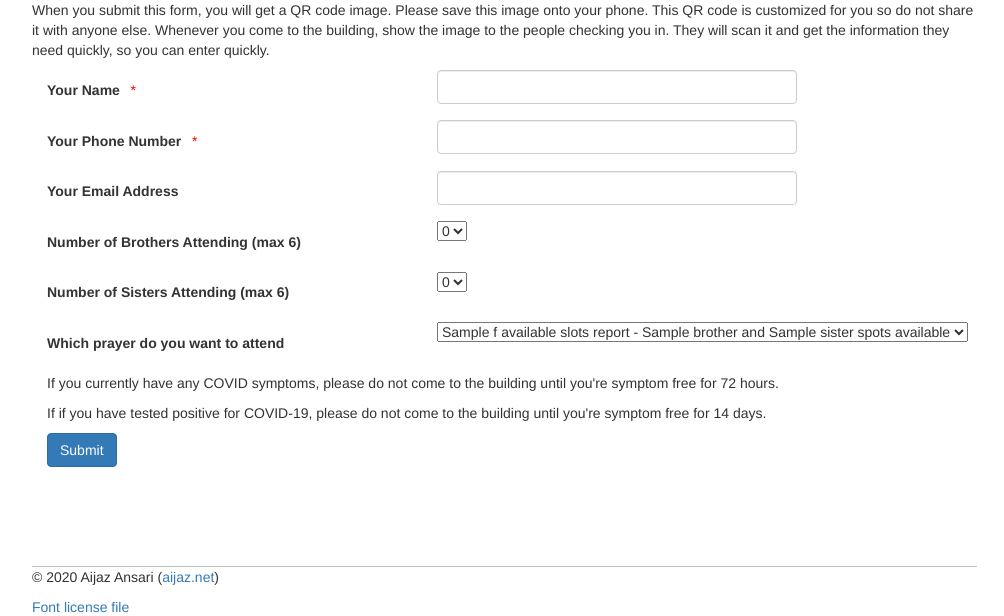
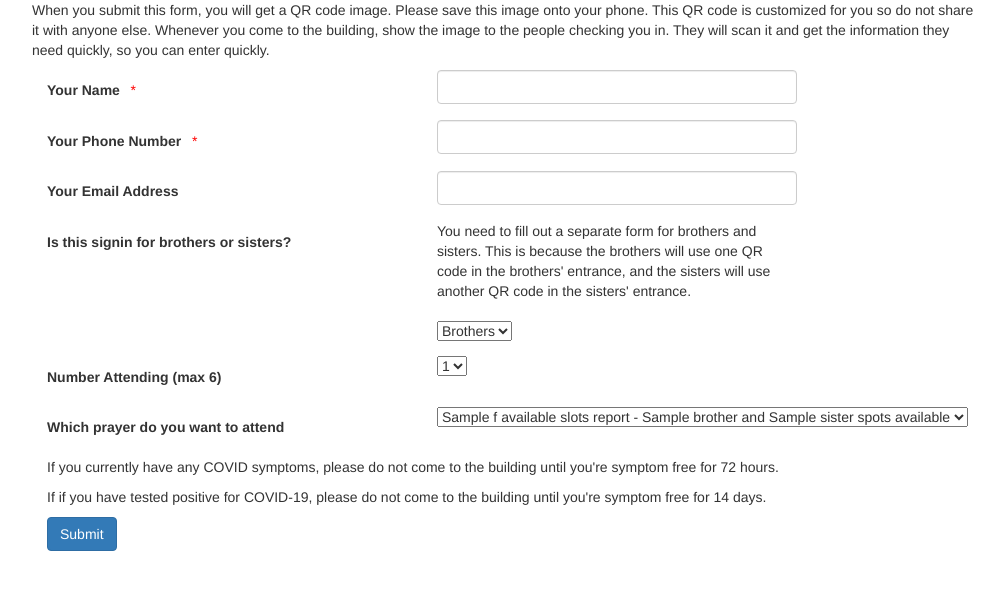
Before and after one commit to aijaz/qrCodeSigninServer, a Flask app: page /eid in a window 1280 px wide; the page is wider, and only the part inside the window is pictured. Shown: the part 192-808 px from the top of that part, without its empty margins (233-1237 px from the left). Run offline with Flask 2, Linux system fonts and the light colour scheme; a database or web service that is not in the repository returns one stand-in record (values such as "Sample title"); some libraries are stand-ins or nearby versions.

Commit message:
Added Reservation Signins. Removed ReportLab

```diff
--- a/db/eidSignin.sql
+++ b/db/eidSignin.sql
@@ -204,11 +204,10 @@ create or replace function f_available_slots_report() returns table (event_id in
         return query
             select s.event_id
                  , e.name
-                 , (select count(*) from event_slot s2 where s2.event_id = s.event_id and s2.sex = 'M') as slots_available_m
-                 , (select count(*) from event_slot s2 where s2.event_id = s.event_id and s2.sex = 'F') as slots_available_f
+                 , (select count(*) from event_slot s2 where s2.event_id = s.event_id and s2.sex = 'M' and s2.reservation_id is null) as slots_available_m
+                 , (select count(*) from event_slot s2 where s2.event_id = s.event_id and s2.sex = 'F' and s2.reservation_id is null) as slots_available_f
             from event_slot s
             join event e on s.event_id = e.id
-            where reservation_id is null
             group by s.event_id
                    , e.name
             order by s.event_id;    end;
--- a/db/schema.sql
+++ b/db/schema.sql
@@ -81,7 +81,9 @@ CREATE TABLE covid_signin_sheet
     , name bytea NOT NULL
     , phone bytea NOT NULL
     , email bytea not null
+    , morf t_sex not null default 'M'
 );
+create index i_covid_signin_morf on covid_signin_sheet(morf);
 
 CREATE TABLE covid_qrcodes
 (
@@ -119,17 +121,20 @@ CREATE or replace function f_covid_signin(
   , p_phone varchar
   , p_email varchar
   , p_key varchar
+  , p_morf char(1)
 ) returns text as $$
 BEGIN
         INSERT INTO covid_signin_sheet(dt
     , name
     , phone
     , email
+    , morf
     )
     values (p_dt
     , pgp_sym_encrypt(p_name, p_key)
     , pgp_sym_encrypt(p_phone, p_key)
     , pgp_sym_encrypt(p_email, p_key)
+    , p_morf::t_sex
     );
     return '1';
 end;
--- a/requirements.txt
+++ b/requirements.txt
@@ -28,7 +28,6 @@ pyasn1-modules==0.2.7
 python-dateutil==2.8.0
 python-dotenv==0.10.3
 PyYAML==5.1.1
-reportlab==3.5.44
 requests==2.22.0
 requests-oauthlib==1.3.0
 rsa==4.0
--- a/site/app/main/forms.py
+++ b/site/app/main/forms.py
@@ -13,6 +13,6 @@ class EventReservationForm(FlaskForm):
     name = StringField('Your Name', validators=[DataRequired()])
     phone_number = StringField("Your Phone Number", validators=[DataRequired()])
     email = StringField("Your email address")
-    num_m = StringField("Number of men attending", validators=[DataRequired()])
-    num_f = StringField("Number of men attending", validators=[DataRequired()])
+    num = StringField("Number of people attending", validators=[DataRequired()])
+    for_whom = StringField("Brothers or Sister", validators=[DataRequired()])
     event_id = StringField("Event ID", validators=[DataRequired()])
--- a/site/app/main/views.py
+++ b/site/app/main/views.py
@@ -100,12 +100,18 @@ def handle_successful_reservation(hash, slots):
         subprocess.run([composite_path, '-geometry', '+{0}+{1}'.format(name_x, name_y), qrcode_file_name,
                         qrcode_file_grown, qrcode_file_composite])
 
+        people_string = ""
+        if num_f == 0:
+            people_string = "{0} brother{1}".format(num_m, "s" if num_m != 1 else "")
+        else:
+            people_string = "{0} sister{1}".format(num_f, "s" if num_f != 1 else "")
+
         subprocess.run([convert_path,
                         '-font',
                         working_dir + "/MontserratBlack-ZVK6J.otf",
                         '-size',
                         '{0}x{1}'.format(name_width, name_height),
-                        """caption:{0} brother{1}, {2} sister{3}""".format(num_m, "s" if num_m != 1 else "", num_f, "s" if num_f != 1 else ""),
+                        """caption:{0}""".format(people_string),
                         qrcode_file_name])
         subprocess.run([composite_path, '-geometry', '+{0}+{1}'.format(name_x, name_y+100), qrcode_file_name,
                         qrcode_file_composite, qrcode_file_composite])
@@ -194,15 +200,19 @@ def clean_form_input(form):
     except ValueError:
         values["event_id"] = 0
 
-    try:
-        values["num_m"] = int(form.num_m.data)
-    except ValueError:
-        values["num_m"] = 0
+    if form.for_whom.data == 'f':
+        try:
+            values["num_f"] = int(form.num.data)
+        except ValueError:
+            values["num_f"] = 0
+        values ["num_m"] = 0
+    else:
+        try:
+            values["num_m"] = int(form.num.data)
+        except ValueError:
+            values["num_m"] = 0
+        values["num_f"] = 0
 
-    try:
-        values["num_f"] = int(form.num_f.data)
-    except ValueError:
-        values["num_f"] = 0
 
     return values
 
--- a/site/app/templates/eventForm.html
+++ b/site/app/templates/eventForm.html
@@ -56,28 +56,26 @@
 
           <div class="row form-group">
             <div class="col-md-4">
-              <label for="num_m">Number of Brothers Attending (max 6)</label>
+              <label for="for_whom">Is this signin for brothers or sisters?</label>
             </div>
             <div class="col-md-4">
-                <select name="num_m" id="num_m">
-                    <option value="0">0</option>
-                    <option value="1">1</option>
-                    <option value="2">2</option>
-                    <option value="3">3</option>
-                    <option value="4">4</option>
-                    <option value="5">5</option>
-                    <option value="6">6</option>
+                You need to fill out a separate form for brothers and sisters. This is because the brothers will
+                use one QR code in the brothers' entrance,
+                and the sisters will use another QR code in the sisters' entrance.<br><br>
+
+                <select name="for_whom" id="for_whom">
+                    <option value="m">Brothers</option>
+                    <option value="f">Sisters</option>
                 </select>
             </div>
           </div>
 
           <div class="row form-group">
             <div class="col-md-4">
-              <label for="num_f">Number of Sisters Attending (max 6)</label>
+              <label for="num">Number Attending (max 6)</label>
             </div>
             <div class="col-md-4">
-                <select name="num_f" id="num_f">
-                    <option value="0">0</option>
+                <select name="num" id="num">
                     <option value="1">1</option>
                     <option value="2">2</option>
                     <option value="3">3</option>
```
Also changed, not shown: site/app/api_1_0/covid.py (+17 -4 lines).
